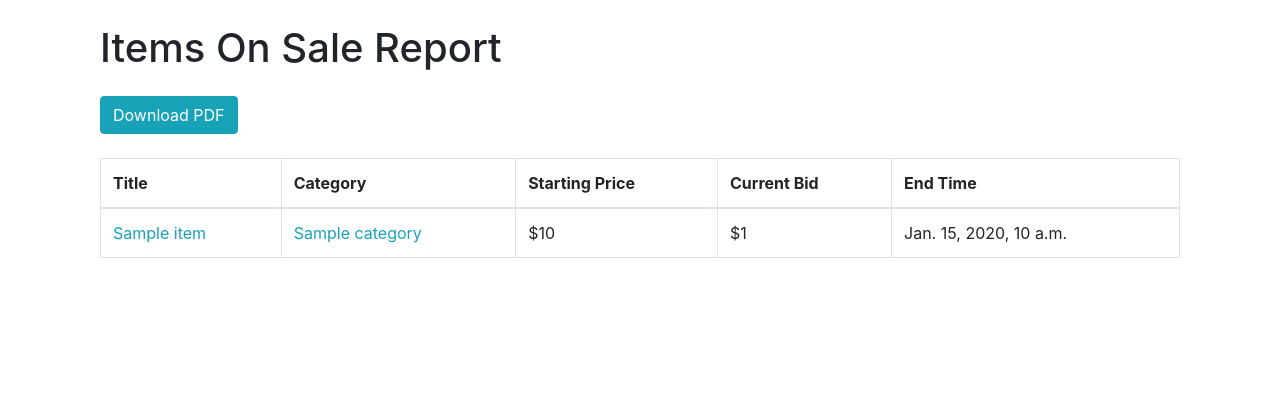
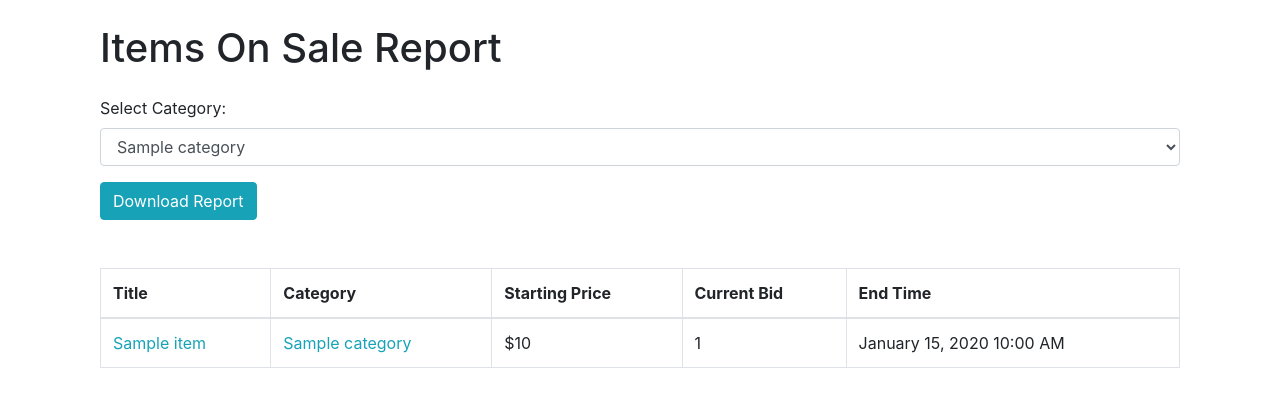
Before and after one commit to parkerg16/ebayClone, a Django app: template auction/templates/auction/report_items_on_sale.html in a window 1280 px wide. Shown: the part 56-463 px from the top of the page. Run offline with Django 3.2, Linux system fonts and the light colour scheme; the template is opened without the code that fills it: most values are stand-ins (such as "Sample title", 1, 10 or a date in 2020); some libraries are stand-ins or nearby versions.

Commit message:
Added the same category filtering to items on sale report and the pdf reflects this as well.

```diff
--- a/auction/templates/auction/report_items_on_sale.html
+++ b/auction/templates/auction/report_items_on_sale.html
@@ -1,18 +1,32 @@
 {% extends 'auction/base.html' %}
+
 {% block title %}Items On Sale Report{% endblock %}
+
 {% block content %}
 <style>
-    .container .table a {
+  .container a {
     color: #17a2b8 !important;
     transition: color 0.3s ease;
   }
-    .container .table a:hover {
+
+  .container a:hover {
     color: #e83e8c !important;
   }
 </style>
 <div class="container mt-4">
     <h1 class="mb-4">Items On Sale Report</h1>
-    <a href="{% url 'download_items_on_sale_report' %}" class="btn btn-info mb-4">Download PDF</a>
+    <form method="get" class="mb-4" id="filter-form">
+        <div class="form-group">
+            <label for="category">Select Category:</label>
+            <select id="category" name="category" class="form-control">
+                <option value="">All Categories</option>
+                {% for category in categories %}
+                    <option value="{{ category.id }}" {% if category.id == selected_category_id %}selected{% endif %}>{{ category.name }}</option>
+                {% endfor %}
+            </select>
+        </div>
+        <button type="button" class="btn btn-info mb-4" onclick="window.location.href='{% url 'download_items_on_sale_report' %}?category={{ selected_category_id }}'">Download Report</button>
+    </form>
     <table class="table table-bordered">
         <thead>
             <tr>
@@ -24,16 +38,27 @@
             </tr>
         </thead>
         <tbody>
-            {% for item in item_bids %}
+            {% for item_bid in item_bids %}
                 <tr>
-                <td><a href="{% url 'item_detail' item.item.id %}">{{ item.item.title }}</a></td>
-                <td><a href="{% url 'item_list' item.item.category.id %}">{{ item.item.category.name }}</a></td>
-                <td>${{ item.item.starting_price }}</td>
-                <td>${{ item.highest_bid }}</td>
-                <td>{{ item.item.end_time }}</td>
+                    <td><a href="{% url 'item_detail' item_bid.item.id %}" class="text-primary">{{ item_bid.item.title }}</a></td>
+                    <td><a href="{% url 'item_list' item_bid.item.category.id %}" class="text-primary">{{ item_bid.item.category.name }}</a></td>
+                    <td>${{ item_bid.item.starting_price }}</td>
+                    <td>{{ item_bid.highest_bid }}</td>
+                    <td>{{ item_bid.item.end_time|date:'F j, Y g:i A' }}</td>
                 </tr>
             {% endfor %}
         </tbody>
     </table>
 </div>
+
+<script>
+    document.addEventListener('DOMContentLoaded', function() {
+        const categoryInput = document.getElementById('category');
+        const form = document.getElementById('filter-form');
+
+        categoryInput.addEventListener('change', function() {
+            form.submit();
+        });
+    });
+</script>
 {% endblock %}
```
Also changed, not shown: auction/views.py (+26 -2 lines). Lines whose indentation alone changed are shown as unchanged.
